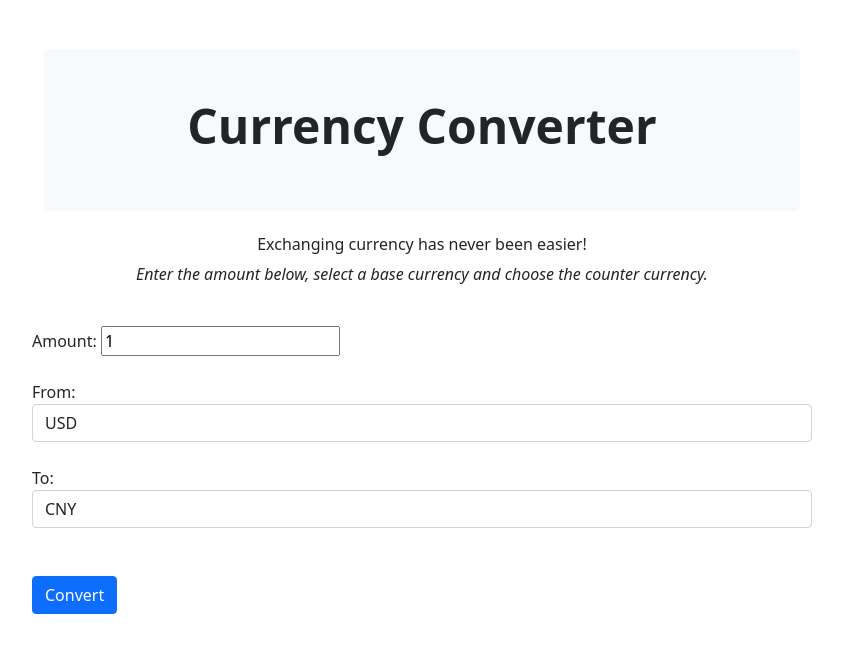
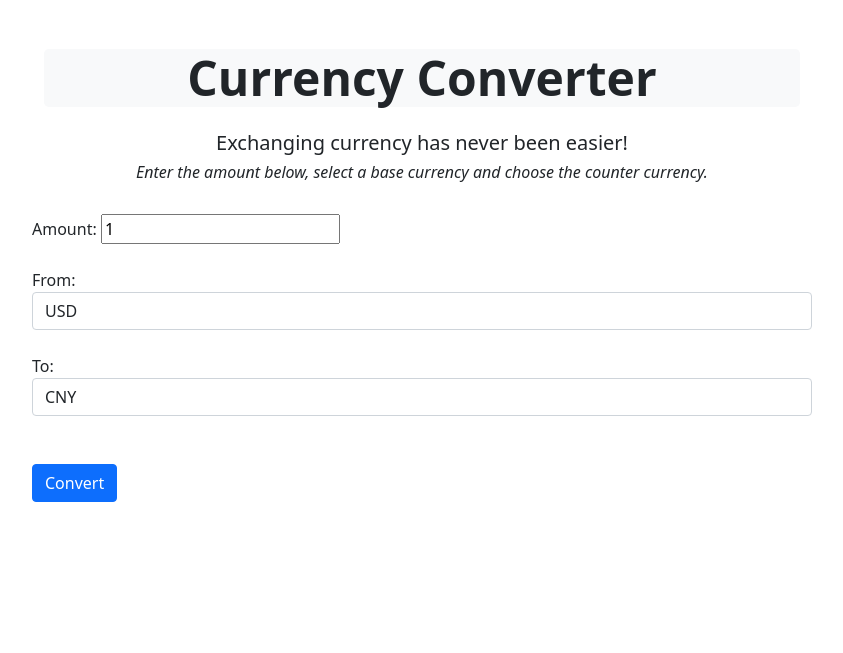
Before and after one commit to zperez0/currency-exchanger, a website built with webpack: page src/index.html in a window 1280 px wide. Shown: the part 201-854 px from the top of the page, without its empty margins (218-1061 px from the left). Built offline with nearby package versions, Linux system fonts and the light colour scheme.

Commit message:
adjust text to improve readability, adjust boarder header

```diff
--- a/src/index.html
+++ b/src/index.html
@@ -8,12 +8,12 @@
 </head>
 <body>
   <div class="container">
-    <div class="p-5 mb-4 bg-light rounded-3">
+    <div class="mb-4 bg-light rounded-3">
       <h1 class="display-5 fw-bold">Currency Converter</h1>
     </div>
     <form>
-      <h6> Exchanging currency has never been easier!</h6>
-      <p><i>Enter the amount below, select a base currency and choose the counter currency.</i></p>
+      <h5> Exchanging currency has never been easier!</h5>
+      <h6><i>Enter the amount below, select a base currency and choose the counter currency.</i></h6>
       <br>
     </div>
 
@@ -53,9 +53,9 @@
     </form>
     <br>
     <br>
-    <h6><span class="total"></span></h6>
+    <h5><span class="total"></span></h5>
     <br>
-    <h6><span class="showErrors"></span></h6>
+    <h5><span class="showErrors"></span></h5>
 
 </body>
 </html>
```
